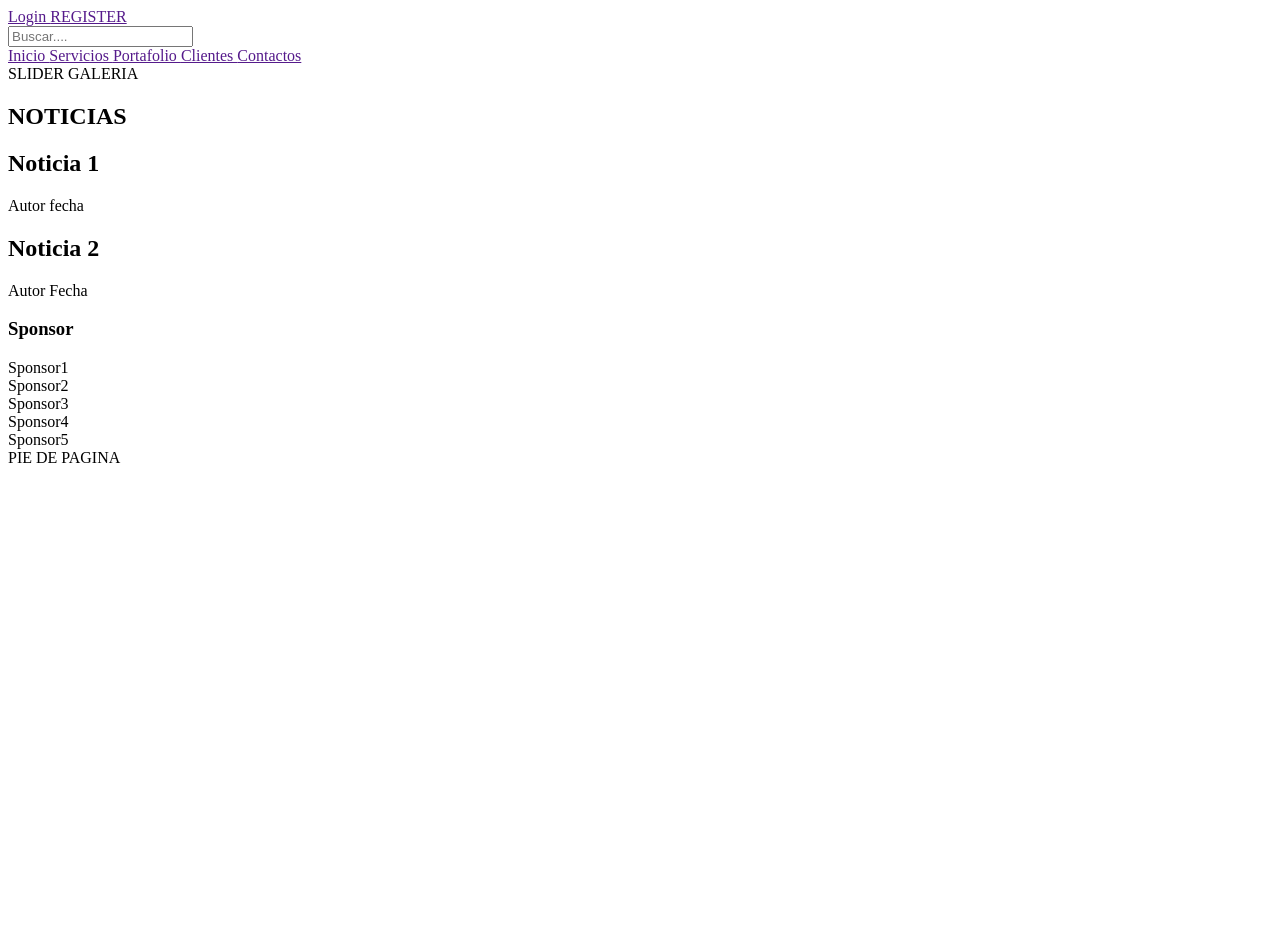
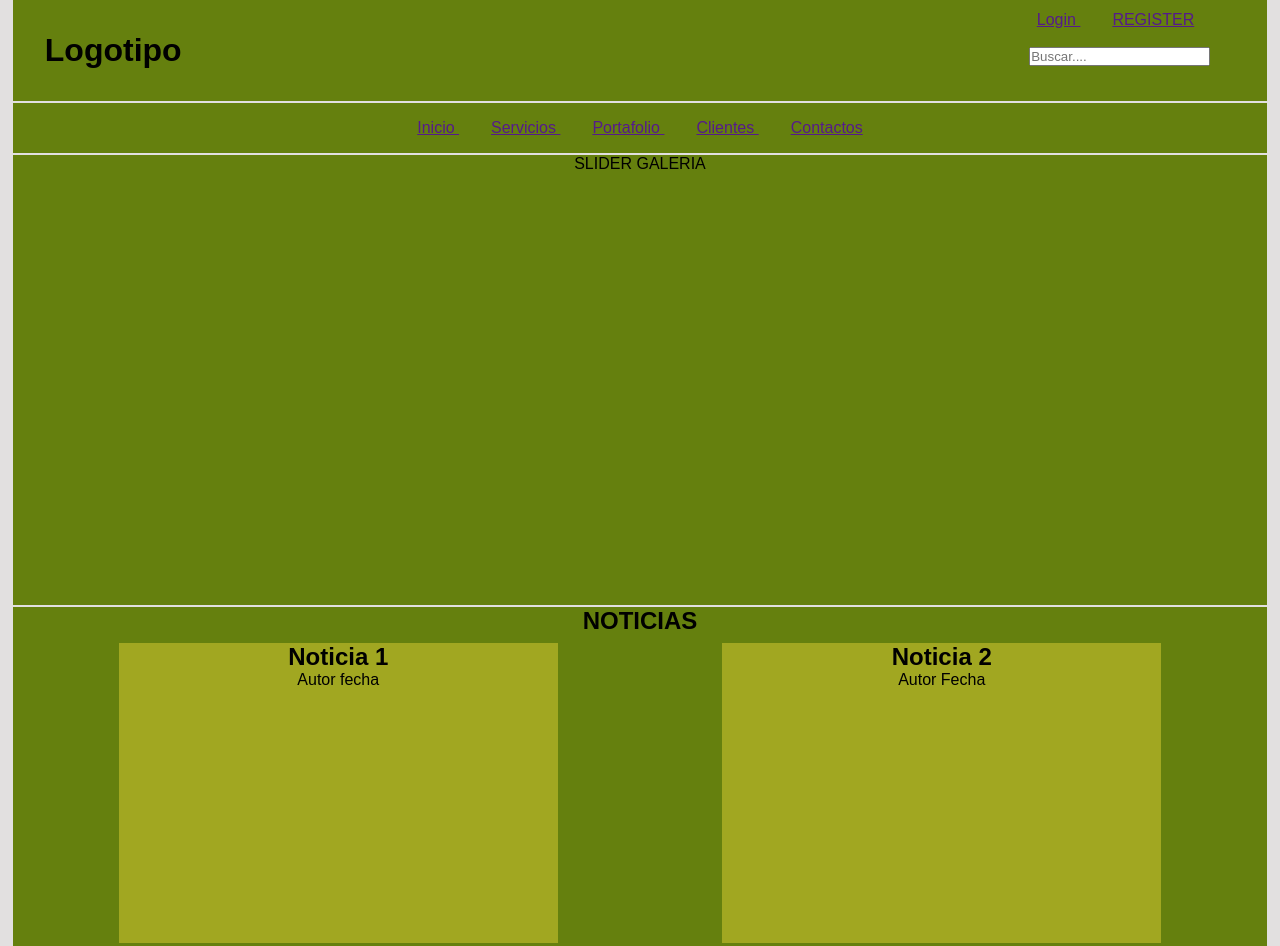
Before and after one commit to AndresAlvaradow/Ingenieria-web-taller-1, a plain HTML site: page index.html in a window 1280 px wide. Shown: the top 946 px of the page. Before the commit the page ends 800 px from the top, so only its background shows below. Drawn offline with Linux system fonts and the light colour scheme.

Commit message:
css aplicado al html

```diff
--- a/css/estilos.css
+++ b/css/estilos.css
@@ -0,0 +1,65 @@
+*{
+	padding: 0;
+	margin: 0;
+}
+body{
+	font-family: Arial, Helvetica, sans-serif;
+	background-color: #e2e0e0;
+}
+header.cabeceraPrincipal, nav.menuPrincipal, section.galeriaPrincipal, section.noticia,section.sponsor, footer.piePagina{
+	background-color: #65800e;
+	color: black;
+	width:98%;
+	margin: 0 auto;
+}
+header.cabeceraPrincipal h1{
+	padding: 1em;
+	width: 20%;
+	display: inline-block;
+}
+section.seccionCabecera{
+	width: 70%;
+	display: inline-block;
+	text-align: right;
+}
+nav.menuPrincipal{
+	margin-top: 2px;
+
+}
+nav.menuPrincipal div, a{
+	padding: 1em;
+	text-align: center;
+}
+
+section.galeriaPrincipal, section.noticia, section.sponsor, footer.piePagina{
+	margin-top: 2px;
+	height: 450px;
+	text-align: center;
+
+}
+article.noticia1, article.noticia2{
+	margin-top: 8px;
+	height: 300px;
+	background-color: #A1A721;
+	display: inline-block;
+	width: 35%;
+	margin-right: 80px;
+	margin-left: 80px;
+}
+section.sponsor{
+	height: auto;
+}
+section.sponsor div{
+	margin-top: 10px;
+	display: inline-block;
+	background-color: #A1A721;
+	height: 80px;
+	margin-bottom: 10px;
+	width: 10%;
+	margin-right: 50px;
+	margin-left: 50px;
+}
+footer.piePagina{
+	height: 60px;
+	padding-top: 2em;
+}
--- a/index.html
+++ b/index.html
@@ -1,38 +1,47 @@
 <!DOCTYPE html>
-<html>
+<html lang="es">
 <head>
+	<meta charset="utf-8">
 	<title> Taller 1 </title>
+	<link rel="stylesheet" type="text/css" href="css/estilos.css">
 </head>
 <body>
-	<header>
-		<div class="Logo"></div>
+	<header class="cabeceraPrincipal">
+		<h1>Logotipo</h1>
+
+		<section class="seccionCabecera">
+
 			<div class="login">
 				<a href=""> Login </a>
 				<a href=""> REGISTER </a>
-
 			</div>
+			<br>
+			<aside class="buscador">
 				<div>
 					<input type="text" name="buscar" class="form-control" placeholder="Buscar....">
 				</div>
+			</aside>
+		</section>
 
 	</header>
 	<main>
-		<nav>
+		<nav class="menuPrincipal">
+			<div>
 				<a href=""> Inicio </a>
 				<a href=""> Servicios </a>
 				<a href=""> Portafolio </a>
 				<a href=""> Clientes </a>
 				<a href=""> Contactos </a>
-
+			</div>
 		</nav>
-		<section id="galeria">
+		<section class="galeriaPrincipal">
 			SLIDER GALERIA
 		</section>
-		<section id="Noticia">
+		<section class="noticia">
 
 			<header> <h1> NOTICIAS </h1> </header>
 
-			<article>
+			<article class="noticia1">
 				<header>
 					<h2> Noticia 1 </h2>
 				</header>
@@ -41,7 +50,7 @@
 
 			</article>
 
-			<article>
+			<article class="noticia2">
 				<header>
 					<h2> Noticia 2 </h2>
 				</header>
@@ -51,8 +60,9 @@
 
 		</section>
 
-		<section id="sponsor">
+		<section class="sponsor">
 			<header><h3>Sponsor</h3></header>
+
 			<div class="box"> Sponsor1</div>
 			<div class="box">Sponsor2</div>
 			<div class="box">Sponsor3</div>
@@ -62,7 +72,7 @@
 
 	</main>
 
-	<footer>
+	<footer class="piePagina">
 		<span>PIE DE PAGINA</span>
 	</footer>
 
```
Lines whose indentation alone changed are shown as unchanged.
